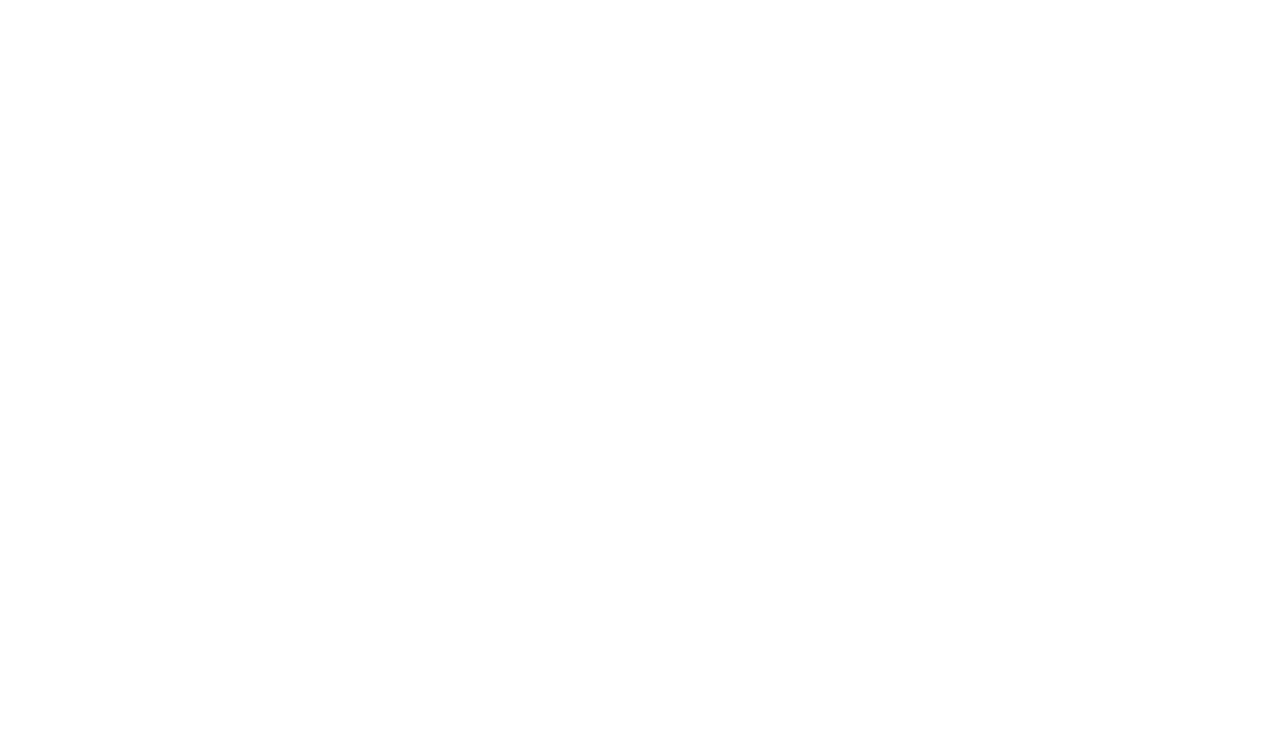
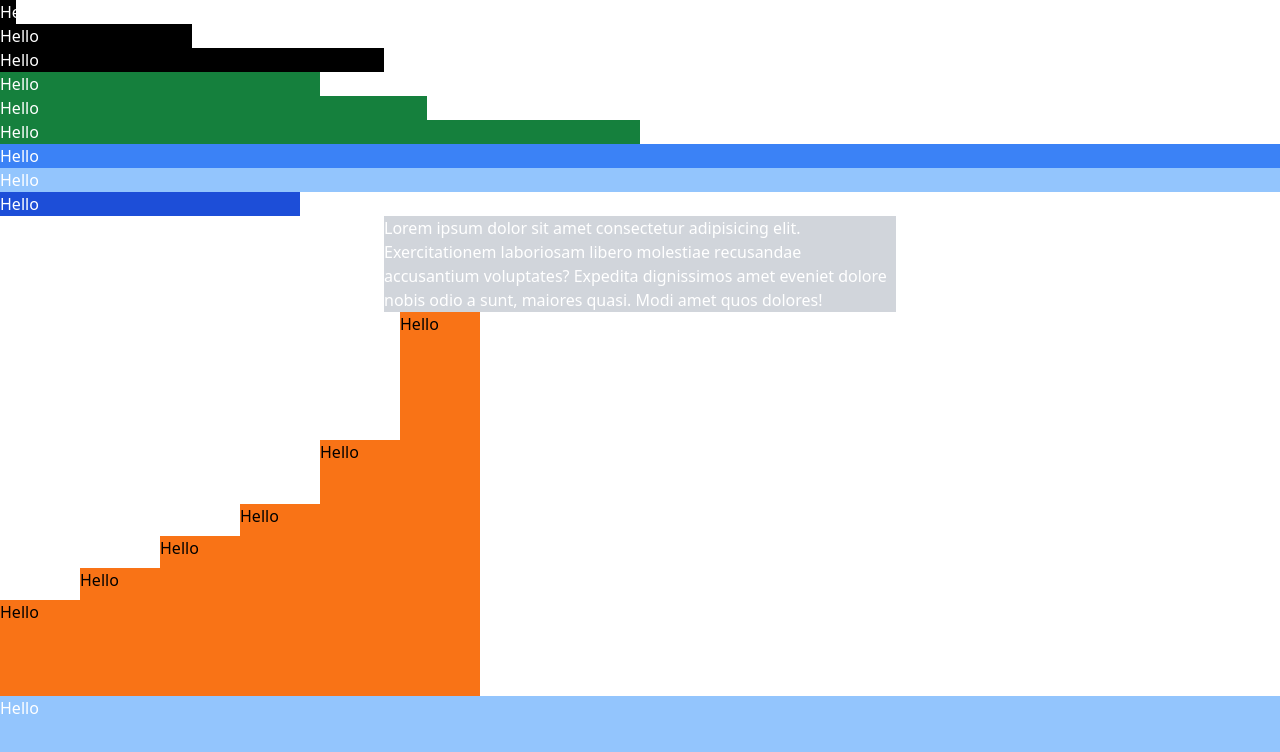
Before and after one commit to brett-grentell/Tailwind-css, a plain HTML site: page tailwind-sandbox-main/tailwind-sandbox-main/tailwind-sandbox-starter/05-sizing/index.html in a window 1280 px wide. Drawn offline with nearby package versions, Linux system fonts and the light colour scheme.

Commit message:
05-sizing

```diff
--- a/tailwind-sandbox-main/tailwind-sandbox-main/tailwind-sandbox-starter/05-sizing/index.html
+++ b/tailwind-sandbox-main/tailwind-sandbox-main/tailwind-sandbox-starter/05-sizing/index.html
@@ -9,26 +9,50 @@
   </head>
   <body>
     <!-- Width -->
+    <div class="bg-black text-white w-4">Hello</div>
+    <div class="bg-black text-white w-48">Hello</div>
+    <div class="bg-black text-white w-96">Hello</div>
 
     <!-- Percentages -->
+    <div class="bg-green-700 text-white w-1/4">Hello</div>
+    <div class="bg-green-700 text-white w-1/3">Hello</div>
+    <div class="bg-green-700 text-white w-1/2">Hello</div>
 
     <!-- Width of the viewport -->
+    <div class="bg-blue-500 text-white w-screen">Hello</div>
 
     <!-- 100% of container -->
+    <div class="bg-blue-300 text-white w-full">Hello</div>
 
     <!-- min/max content -->
 
     <!-- Arbitrary width -->
+    <div class="bg-blue-700 text-white w-[300px]">Hello</div>
 
     <!-- Max Width -->
+    <div class="bg-gray-300 text-white max-w-lg mx-auto">
+      Lorem ipsum dolor sit amet consectetur adipisicing elit. Exercitationem
+      laboriosam libero molestiae recusandae accusantium voluptates? Expedita
+      dignissimos amet eveniet dolore nobis odio a sunt, maiores quasi. Modi
+      amet quos dolores!
+    </div>
 
     <!-- Height (Most of the same options as widths) -->
+    <div class="flex items-end">
+      <div class="bg-orange-500 w-20 h-24">Hello</div>
+      <div class="bg-orange-500 w-20 h-32">Hello</div>
+      <div class="bg-orange-500 w-20 h-40">Hello</div>
+      <div class="bg-orange-500 w-20 h-48">Hello</div>
+      <div class="bg-orange-500 w-20 h-64">Hello</div>
+      <div class="bg-orange-500 w-20 h-96">Hello</div>
+    </div>
 
     <!-- Min Height -->
 
     <!-- Max Height -->
 
     <!-- Full screen height -->
+    <div class="bg-blue-300 text-white h-screen">Hello</div>
   </body>
 </html>
 
```
